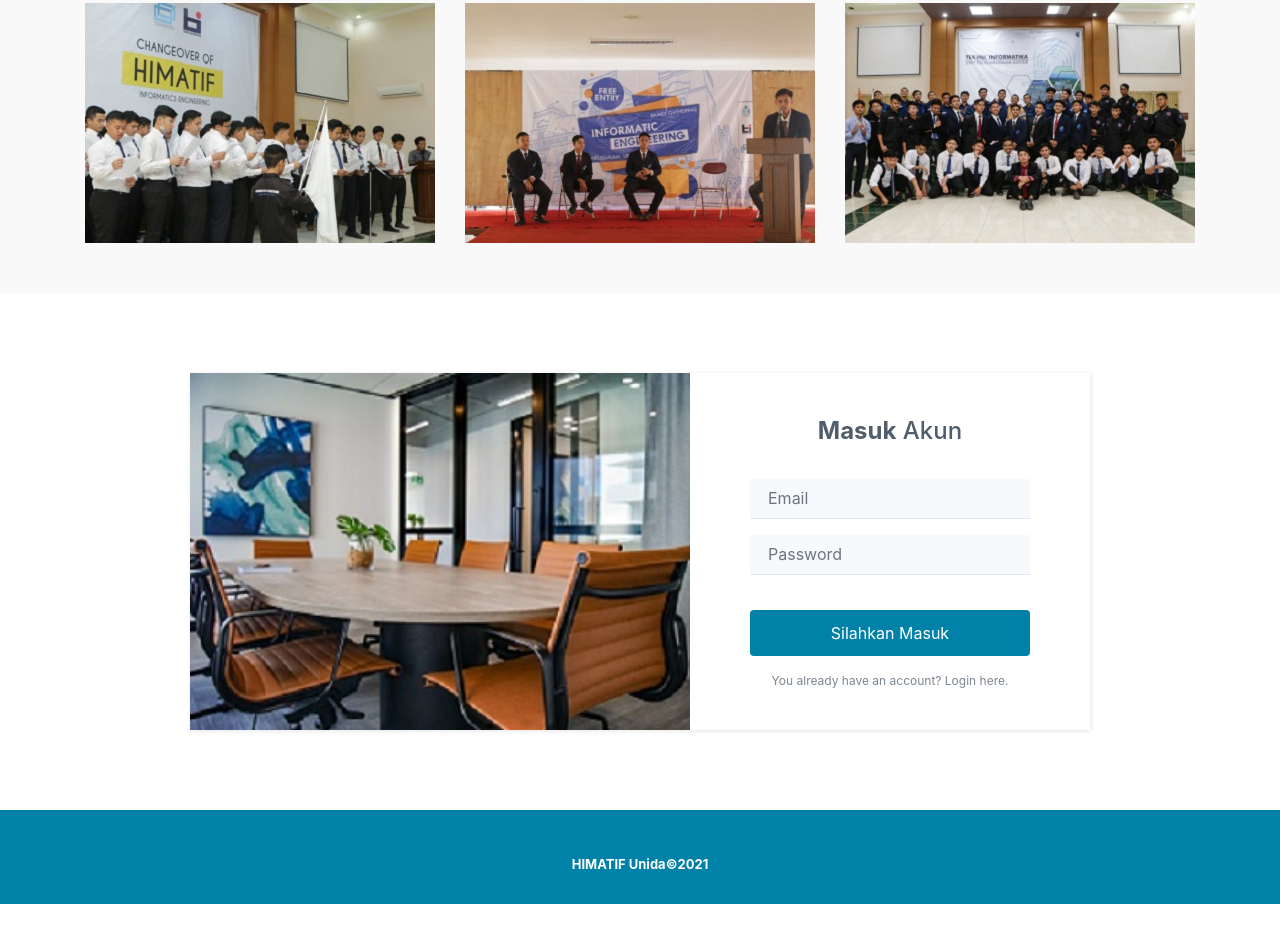
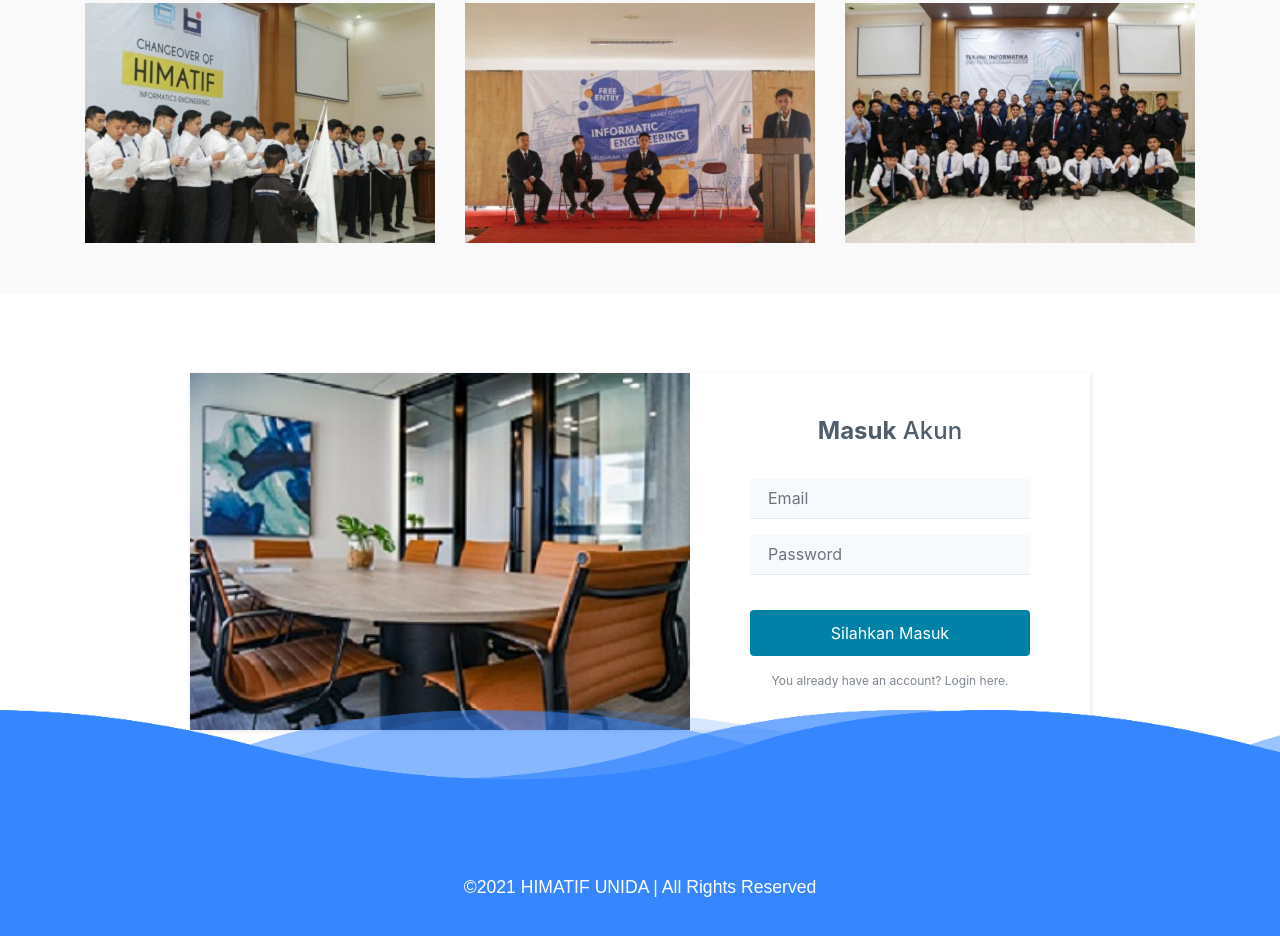
Before and after one commit to alwidahlan26/itcreation_himatif, a plain HTML site: page index.html in a window 1280 px wide. Shown: the part 1620-2556 px from the top of the page. Before the commit the page ends 2524 px from the top, so only its background shows below. Drawn offline with Linux system fonts and the light colour scheme.

Commit message:
Create animated footer with waves

```diff
--- a/assets/css/Footer.css
+++ b/assets/css/Footer.css
@@ -1,13 +1,107 @@
-.footer-basic {
-  padding: 30px 0;
-  background-color: #ffffff;
-  color: #4b4c4d;
+footer {
+  font-family: "Poppins", sans-serif;
+  margin: 0;
+  padding: 0;
+  box-sizing: border-box;
+  display: flex;
+  position: relative;
+  width: 100%;
+  align-items: center;
+  justify-content: center;
+  background: #3586ff;
+  min-height: 100px;
+  padding: 20px 50px;
+  flex-direction: column;
 }
 
-.footer-basic .copyright {
-  margin-top: 15px;
+footer .social-icon {
+  position: relative;
+  display: flex;
+  justify-content: center;
+  align-items: center;
+  margin: 10px 0;
+}
+
+footer .social-icon li {
+  list-style: none;
+}
+
+footer .social-icon li .sosmed
+{
+  font-size: 2em;
+  color: #fff;
+  margin: 0 10px;
+  display: inline-block;
+  transition: 0.5s;
+}
+
+footer .social-icon li .sosmed:hover {
+  transform: translateY(-10px);
+}
+
+footer p {
+  color: #fff;
   text-align: center;
-  font-size: 13px;
-  color: rgb(255, 255, 255);
-  margin-bottom: 0;
+  font-size: 1.1em;
 }
+
+/* Waves */
+footer .wave {
+  position: absolute;
+  top: -100px;
+  left: 0;
+  width: 100%;
+  height: 100px;
+  background: url(img/wave.png);
+  background-size: 1000px 100px;
+}
+
+footer .wave#wave1 {
+  z-index: 1000;
+  opacity: 1;
+  bottom: 0;
+  animation: animateWave 4s linear infinite;
+}
+footer .wave#wave2 {
+  z-index: 999;
+  opacity: 0.5;
+  bottom: 10px;
+  animation: animateWave_02 4s linear infinite;
+}
+
+footer .wave#wave3 {
+  z-index: 1000;
+  opacity: 0.2;
+  bottom: 15px;
+  animation: animateWave 3s linear infinite;
+}
+footer .wave#wave4 {
+  z-index: 999;
+  opacity: 0.7;
+  bottom: 20px;
+  animation: animateWave_02 3s linear infinite;
+}
+
+
+@keyframes animateWave
+{
+  0%
+  {
+    background-position-x: 1000px;
+  }
+  100%
+  {
+    background-position-x: 0px;
+  }
+}
+@keyframes animateWave_02
+{
+  0%
+  {
+    background-position-x: 0px;
+  }
+  100%
+  {
+    background-position-x: 1000px;
+  }
+}
--- a/index.html
+++ b/index.html
@@ -161,11 +161,32 @@
     <!-- Penutup form -->
 
     <!-- Footer -->
-    <div id="footer" class="footer-basic">
-        <footer>
-            <p class="copyright"><strong>HIMATIF Unida©2021</strong></p>
-        </footer>
-    </div>
+    <footer>
+        <div class="waves">
+          <div class="wave" id="wave1"></div>
+          <div class="wave" id="wave2"></div>
+          <div class="wave" id="wave3"></div>
+          <div class="wave" id="wave4"></div>
+        </div>
+
+        <ul class="social-icon">
+          <li>
+            <a class="sosmed" href="#"><ion-icon name="logo-facebook"></ion-icon
+            ></a>
+          </li>
+          <li>
+            <a class="sosmed" href="#"><ion-icon name="logo-twitter"></ion-icon></a>
+          </li>
+          <li>
+            <a class="sosmed" href="#"><ion-icon name="logo-linkedin"></ion-icon></a>
+          </li>
+          <li>
+            <a class="sosmed" href="#"><ion-icon name="logo-instagram"></ion-icon></a>
+          </li>
+        </ul>
+
+        <p>©2021 HIMATIF UNIDA | All Rights Reserved</p>
+      </footer>
     <!-- Penutup Footer -->
 
     <script src="assets/js/jquery.min.js"></script>
```
